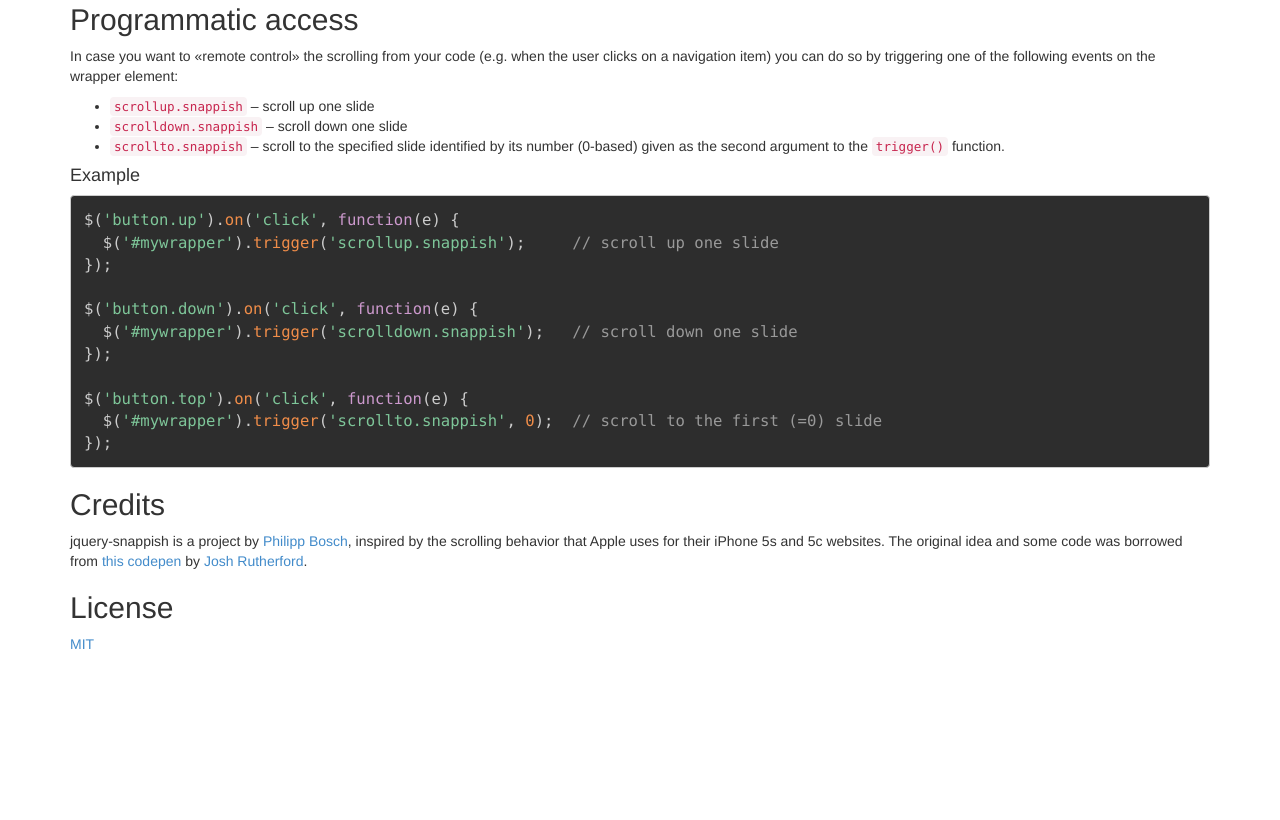
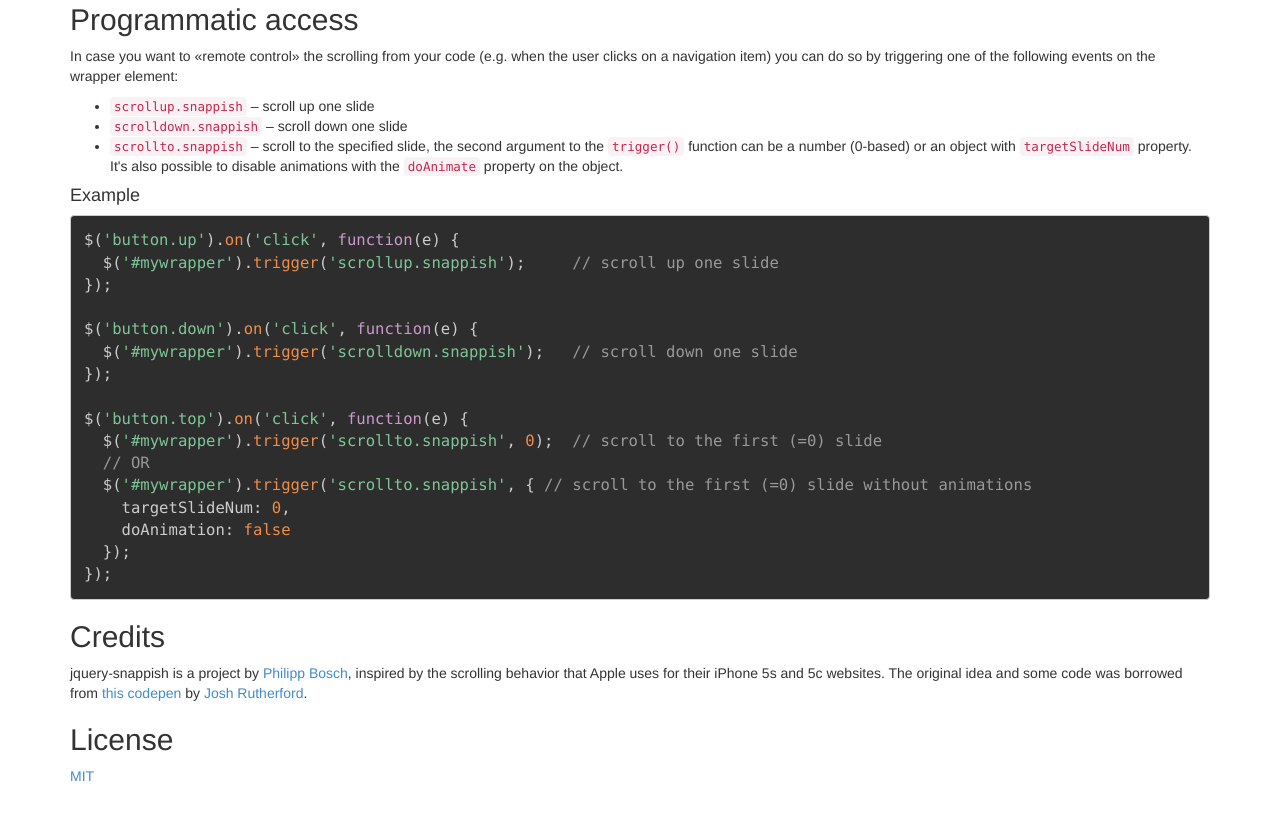
Before and after one commit to philippbosch/jquery-snappish, a plain HTML site: page index.html in a window 1280 px wide. Shown: the part 2319-3139 px from the top of the page. Before the commit the page ends 3023 px from the top, so only its background shows below. Drawn offline with Linux system fonts and the light colour scheme.

Commit message:
Add documentation for doAnimate in scrollto.snappish

```diff
--- a/index.html
+++ b/index.html
@@ -129,7 +129,7 @@
       <ul>
         <li><code>scrollup.snappish</code> – scroll up one slide</li>
         <li><code>scrolldown.snappish</code> – scroll down one slide</li>
-        <li><code>scrollto.snappish</code> – scroll to the specified slide identified by its number (0-based) given as the second argument to the <code>trigger()</code> function.</li>
+        <li><code>scrollto.snappish</code> – scroll to the specified slide, the second argument to the <code>trigger()</code> function can be a number (0-based) or an object with <code>targetSlideNum</code> property. It's also possible to disable animations with the <code>doAnimate</code> property on the object.</li>
       </ul>
 
       <h4>Example</h4>
@@ -143,6 +143,11 @@ $('button.down').on('click', function(e) {
 
 $('button.top').on('click', function(e) {
   $('#mywrapper').trigger('scrollto.snappish', 0);  // scroll to the first (=0) slide
+  // OR
+  $('#mywrapper').trigger('scrollto.snappish', { // scroll to the first (=0) slide without animations
+    targetSlideNum: 0,
+    doAnimation: false
+  });
 });
 </code></pre>
 
```
